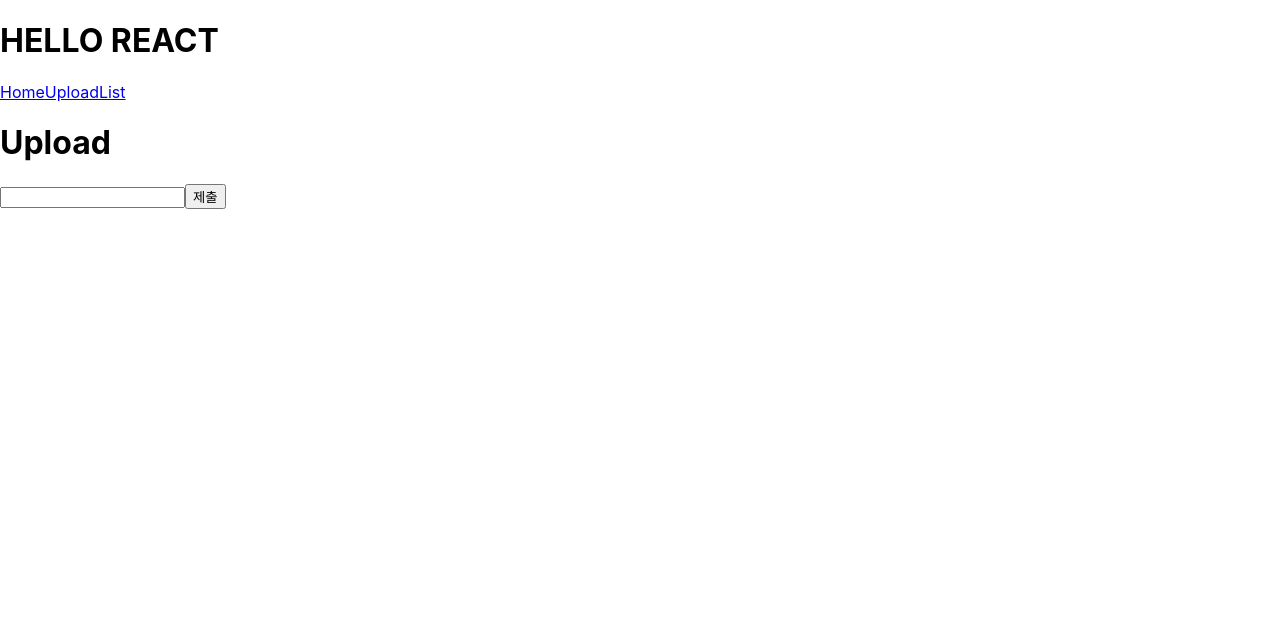
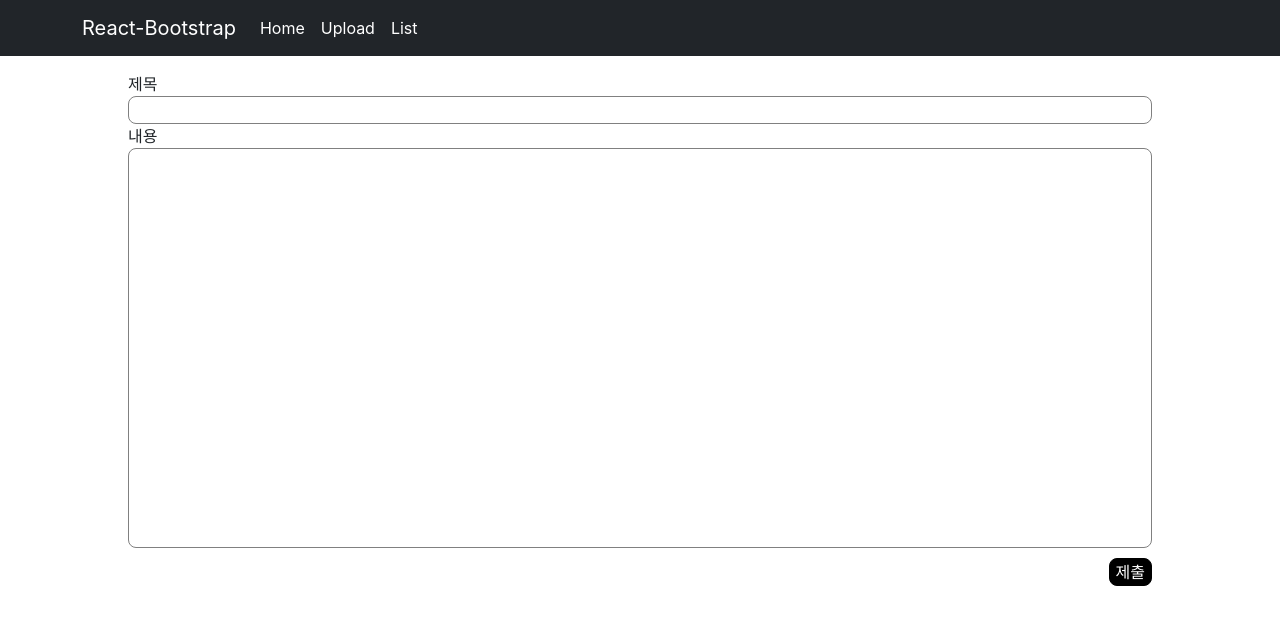
Before and after one commit to somm12/let-s-make-it, a React (Create React App) app in the folder client/: page /upload in a window 1280 px wide. Shown: the top 624 px of the page. Built offline with nearby package versions, Linux system fonts and the light colour scheme.

Commit message:
Create Post done

```diff
--- a/client/package.json
+++ b/client/package.json
@@ -3,12 +3,17 @@
   "version": "0.1.0",
   "private": true,
   "dependencies": {
+    "@emotion/css": "^11.10.6",
+    "@emotion/react": "^11.10.6",
+    "@emotion/styled": "^11.10.6",
     "@testing-library/jest-dom": "^5.16.5",
     "@testing-library/react": "^13.4.0",
     "@testing-library/user-event": "^13.5.0",
     "axios": "^1.3.4",
+    "bootstrap": "^5.2.3",
     "http-proxy-middleware": "^2.0.6",
     "react": "^18.2.0",
+    "react-bootstrap": "^2.7.2",
     "react-dom": "^18.2.0",
     "react-router-dom": "^6.8.2",
     "react-scripts": "5.0.1",
--- a/client/public/index.html
+++ b/client/public/index.html
@@ -25,6 +25,12 @@
       Learn how to configure a non-root public URL by running `npm run build`.
     -->
     <title>React App</title>
+    <link
+      rel="stylesheet"
+      href="https://cdn.jsdelivr.net/npm/bootstrap@5.2.3/dist/css/bootstrap.min.css"
+      integrity="sha384-rbsA2VBKQhggwzxH7pPCaAqO46MgnOM80zW1RWuH61DGLwZJEdK2Kadq2F9CUG65"
+      crossorigin="anonymous"
+    />
   </head>
   <body>
     <noscript>You need to enable JavaScript to run this app.</noscript>
--- a/client/src/App.js
+++ b/client/src/App.js
@@ -2,8 +2,8 @@ import React, { useState } from "react";
 import "./App.css";
 import { Route, Routes } from "react-router-dom";
 import Heading from "./Component/Heading";
-import List from "./Component/List";
-import Upload from "./Component/Upload";
+import List from "./Component/Post/List";
+import Upload from "./Component/Post/Upload";
 
 const App = () => {
   const [list, setList] = useState([]);
@@ -12,7 +12,7 @@ const App = () => {
     <>
       <Heading />
       <Routes>
-        <Route path="/list" element={<List list={list} />}></Route>
+        <Route path="/" element={<List list={list} />}></Route>
         <Route
           path="/upload"
           element={<Upload list={list} setList={setList} />}
--- a/client/src/Component/Heading.jsx
+++ b/client/src/Component/Heading.jsx
@@ -1,14 +1,44 @@
 import React, { useState } from "react";
 import { Link } from "react-router-dom";
+import { Button } from "react-bootstrap";
+import Container from "react-bootstrap/Container";
+import Nav from "react-bootstrap/Nav";
+import Navbar from "react-bootstrap/Navbar";
+import NavDropdown from "react-bootstrap/NavDropdown";
 
 const Heading = () => {
   const [test, setTest] = useState(0);
   return (
     <div>
-      <h1>HELLO REACT </h1>
-      <Link to="/">Home</Link>
-      <Link to="/upload">Upload</Link>
-      <Link to="/list">List</Link>
+      <Navbar bg="dark" expand="lg">
+        <Container>
+          <Navbar.Brand href="#home" style={{ color: "white" }}>
+            React-Bootstrap
+          </Navbar.Brand>
+          <Navbar.Collapse id="basic-navbar-nav">
+            <Nav className="me-auto">
+              <Nav.Link>
+                <Link to="/" style={{ textDecoration: "none", color: "white" }}>
+                  Home
+                </Link>
+              </Nav.Link>
+              <Nav.Link>
+                <Link
+                  to="/upload"
+                  style={{ textDecoration: "none", color: "white" }}
+                >
+                  Upload
+                </Link>
+              </Nav.Link>
+              <Nav.Link>
+                <Link to="/" style={{ textDecoration: "none", color: "white" }}>
+                  List
+                </Link>
+              </Nav.Link>
+            </Nav>
+          </Navbar.Collapse>
+        </Container>
+      </Navbar>
     </div>
   );
 };
--- a/client/src/Component/List.jsx
+++ /dev/null
@@ -1,32 +0,0 @@
-import React, { useState, useEffect } from "react";
-import axios from "axios";
-
-const List = ({ list }) => {
-  const [text, setText] = useState("");
-  useEffect(() => {
-    let body = {
-      a: "hello",
-    };
-    axios
-      .post("/api/test", body)
-      .then(function (res) {
-        setText(res.data.text);
-        console.log(res);
-      })
-      .catch(function (error) {
-        // 에러 핸들링
-        alert("요청 실패");
-        console.log(error);
-      });
-  }, []);
-  return (
-    <div>
-      {text}
-      {list.map((li, idx) => (
-        <h1 key={idx}>내용 : {li}</h1>
-      ))}
-    </div>
-  );
-};
-
-export default List;
--- /dev/null
+++ b/client/src/Component/Post/List.jsx
@@ -0,0 +1,18 @@
+import React, { useState, useEffect } from "react";
+import axios from "axios";
+
+const List = ({ list }) => {
+  const [text, setText] = useState("");
+
+  return (
+    <div>
+      <h1>list!</h1>
+      {text}
+      {list.map((li, idx) => (
+        <h1 key={idx}>내용 : {li}</h1>
+      ))}
+    </div>
+  );
+};
+
+export default List;
--- /dev/null
+++ b/client/src/Component/Post/Upload.jsx
@@ -0,0 +1,68 @@
+import React, { useState, useEffect } from "react";
+import {
+  UploadButtonDiv,
+  UploadForm,
+  UploadDiv,
+} from "../../Style/UploadCSS.js";
+import axios from "axios";
+const Upload = ({ list, setList }) => {
+  const [content, setContent] = useState("");
+  const [title, setTitle] = useState("");
+  const onChangeContent = (e) => {
+    const {
+      target: { value },
+    } = e;
+    setContent(value);
+  };
+  const onChangeText = (e) => {
+    const {
+      target: { value },
+    } = e;
+    setTitle(value);
+  };
+  const onSubmitPost = (e) => {
+    e.preventDefault();
+    if (content === "" || title === "") {
+      alert("제목 내용 모두 입력해주세요");
+      return;
+    }
+    const body = { title, content };
+    axios
+      .post("/api/post/submit", body)
+      .then((res) => {
+        if (res.data.success) {
+          alert("성공적으로 제출에 성공했습니다");
+          return;
+        }
+        alert("제출 실패!");
+      })
+      .catch((err) => {
+        console.log(err);
+      });
+    setList([...list, content]);
+    setContent("");
+    setTitle("");
+  };
+  useEffect(() => {
+    // 컴포넌트가 나타날 때 실행될 코드
+    return () => {
+      // 컴포넌트가 죽을 때 실행될 코드
+    };
+  }, []);
+  const [test, setTest] = useState(0);
+  return (
+    <UploadDiv>
+      <UploadForm>
+        <label htmlFor="label">제목</label>
+        <input id="title" value={title} onChange={onChangeText} />
+        <label htmlFor="content">내용</label>
+        <textarea id="content" value={content} onChange={onChangeContent} />
+        <UploadButtonDiv>
+          <button onClick={onSubmitPost}>제출</button>
+        </UploadButtonDiv>
+      </UploadForm>
+    </UploadDiv>
+  );
+};
+
+export default Upload;
--- a/client/src/Component/Upload.jsx
+++ /dev/null
@@ -1,34 +0,0 @@
-import React, { useState, useEffect } from "react";
-
-const Upload = ({ list, setList }) => {
-  const [content, setContent] = useState("");
-  console.log(list);
-  const onChangeContent = (e) => {
-    const {
-      target: { value },
-    } = e;
-    console.log(value);
-    setContent(value);
-  };
-  const onSubmitContent = () => {
-    console.log(list);
-    setList([...list, content]);
-    setContent("");
-  };
-  useEffect(() => {
-    // 컴포넌트가 나타날 때 실행될 코드
-    return () => {
-      // 컴포넌트가 죽을 때 실행될 코드
-    };
-  }, []);
-  const [test, setTest] = useState(0);
-  return (
-    <div>
-      <h1>Upload</h1>
-      <input value={content} onChange={onChangeContent} />
-      <button onClick={onSubmitContent}>제출</button>
-    </div>
-  );
-};
-
-export default Upload;
--- /dev/null
+++ b/client/src/Style/UploadCSS.js
@@ -0,0 +1,52 @@
+import styled from "@emotion/styled";
+
+const UploadButtonDiv = styled.div`
+  display: flex;
+  justify-content: flex-end;
+  padding: 10px 0px;
+  button {
+    border-radius: 0.5rem;
+    border: 1px solid black;
+    background-color: black;
+    color: white;
+    &:hover {
+      color: black;
+      background-color: white;
+    }
+  }
+`;
+
+const UploadForm = styled.form`
+  width: 80%;
+  margin: 0 auto;
+  display: flex;
+  flex-direction: column;
+  input {
+    border-radius: 0.5rem;
+    border: 1px solid gray;
+    &:focus,
+    &:active {
+      outline: none;
+    }
+    padding-left: 0.5rem;
+  }
+  textarea {
+    min-height: 25rem;
+    resize: none;
+    border-radius: 0.5rem;
+    border: 1px solid gray;
+    &:focus,
+    &:active {
+      outline: none;
+    }
+    padding-left: 0.5rem;
+  }
+`;
+
+const UploadDiv = styled.div`
+  width: 100%;
+  margin-top: 1rem;
+  margin-bottom: 1rem;
+`;
+
+export { UploadButtonDiv, UploadForm, UploadDiv };
--- a/client/src/index.js
+++ b/client/src/index.js
@@ -1,18 +1,15 @@
-import React from 'react';
-import ReactDOM from 'react-dom/client';
-import './index.css';
-import {BrowserRouter} from "react-router-dom";
-import App from './App';
-import reportWebVitals from './reportWebVitals';
+import React from "react";
+import ReactDOM from "react-dom/client";
+import "./index.css";
+import { BrowserRouter } from "react-router-dom";
+import App from "./App";
+import reportWebVitals from "./reportWebVitals";
 
-const root = ReactDOM.createRoot(document.getElementById('root'));
+const root = ReactDOM.createRoot(document.getElementById("root"));
 root.render(
-  <React.StrictMode>
-    <BrowserRouter>
-      <App />
-    </BrowserRouter>
-
-  </React.StrictMode>
+  <BrowserRouter>
+    <App />
+  </BrowserRouter>
 );
 
 // If you want to start measuring performance in your app, pass a function
```
Also changed, not shown: 2 other files (tests, documents, lock files or other folders).
